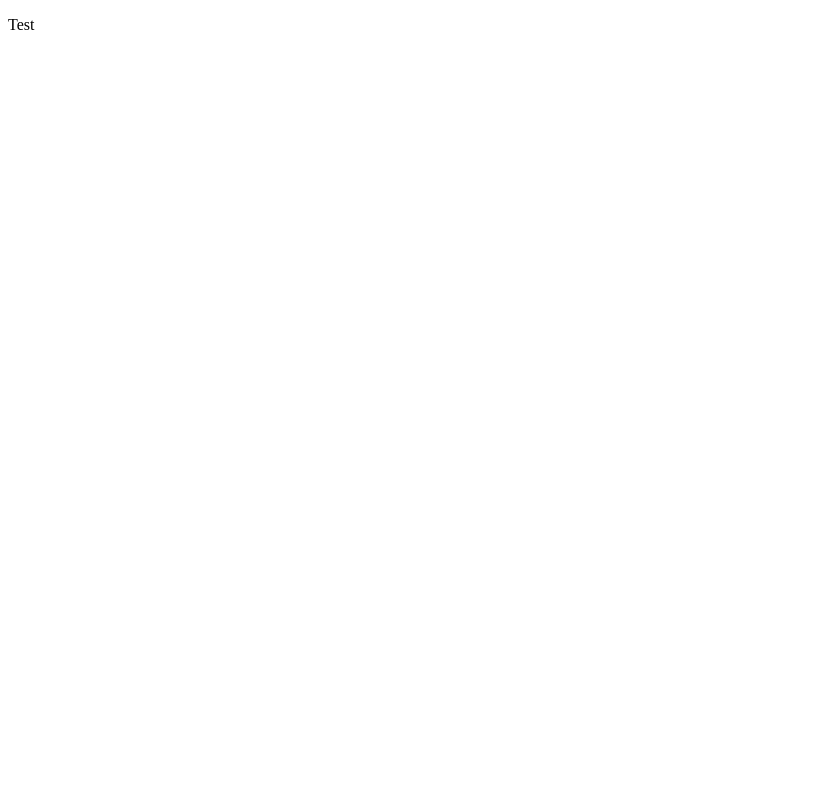
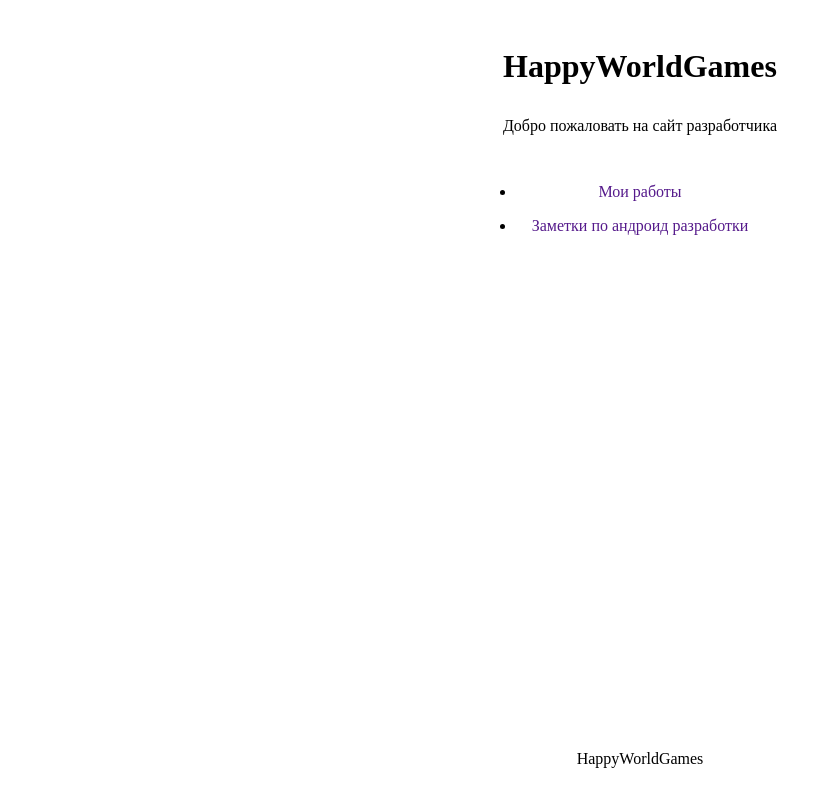
Before and after one commit to HappyWorldGames/HappyWorldGames.github.io, a plain HTML site: page index.html in a window 1280 px wide. Shown: the whole page, without its empty margins (0-832 px from the left). Drawn offline with Linux system fonts and the light colour scheme.

Commit message:
add heater, content, footer

```diff
--- a/index.html
+++ b/index.html
@@ -1,10 +1,27 @@
 <!DOCTYPE html>
 <html>
     <head>
+        <link rel="stylesheet" href="style/MainStyle.css"/>
         <title>Test</title>
         <meta name="viewport" content="width=device-width, initial-scale=1.0">
+
+        <script src="js/test.js"></script>
     </head>
     <body>
-        <p>Test</p>
+      <header>
+        <h1>HappyWorldGames</h1>
+        <p>Добро пожаловать на сайт разработчика</p>
+      </header>
+
+      <content>
+        <ul class="myUL">
+          <li><a href="">Мои работы</a></li>
+          <li><a href="">Заметки по андроид разработки</a></li>
+        </ul>
+      </content>
+
+      <footer>
+        <p>HappyWorldGames</p>
+      </footer>
     </body>
 </html>
--- /dev/null
+++ b/js/test.js
@@ -0,0 +1 @@
+console.log("Hello World");
--- /dev/null
+++ b/style/MainStyle.css
@@ -0,0 +1,31 @@
+* {
+  margin: 1em;
+  padding: 0;
+  text-align: center;
+}
+
+a {
+  text-decoration: none;
+}
+
+ul.myUL {
+  display: inline-block;
+  text-align: left;
+}
+
+footer {
+  position: absolute;
+  bottom: 0;
+  left: 0;
+  right: 0;
+}
+
+@media (prefers-color-scheme: dark) {
+  body {
+    color: #eee;
+    background: #121212;
+  }
+  body a {
+    color: #809fff;
+  }
+}
```
